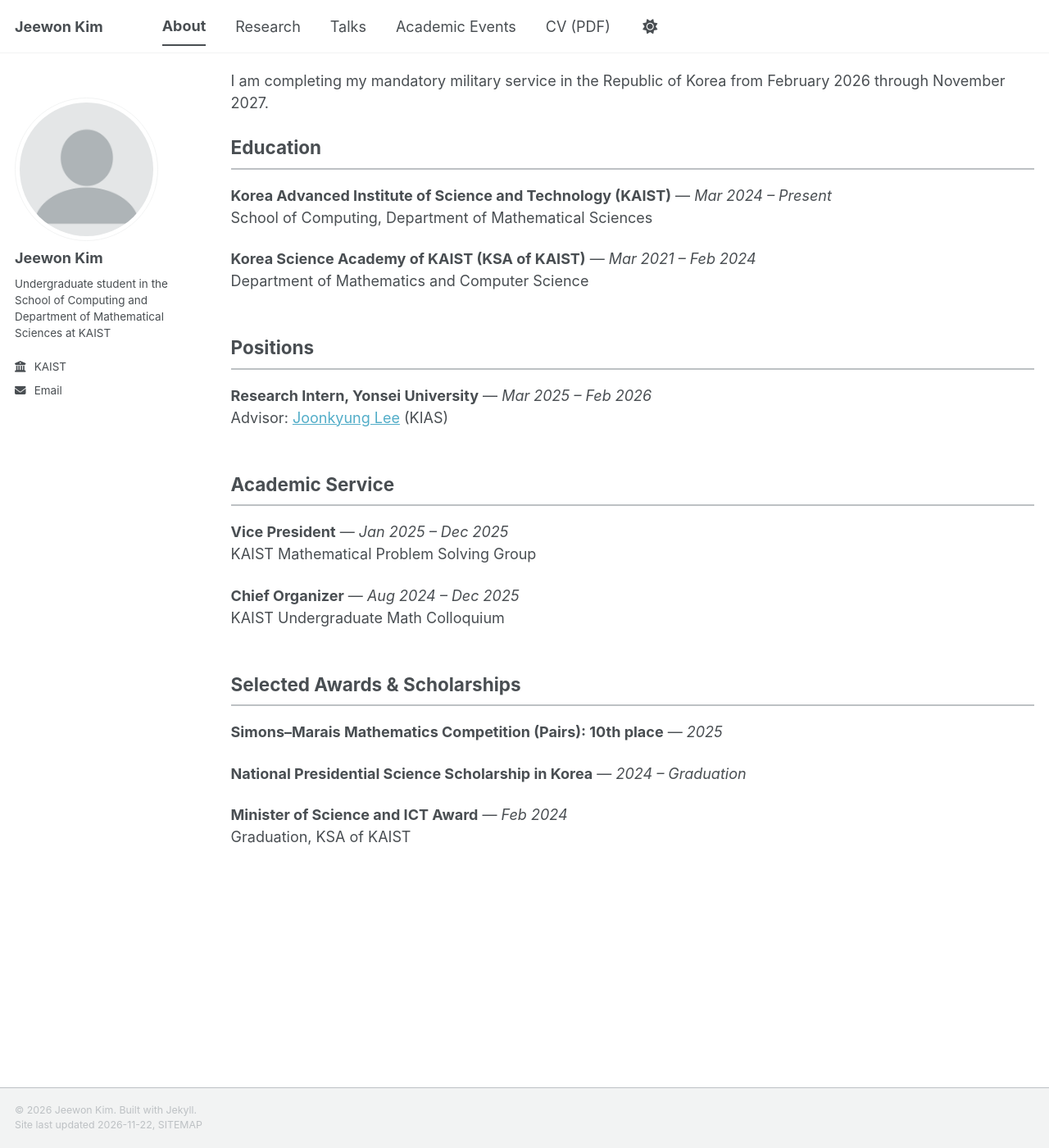
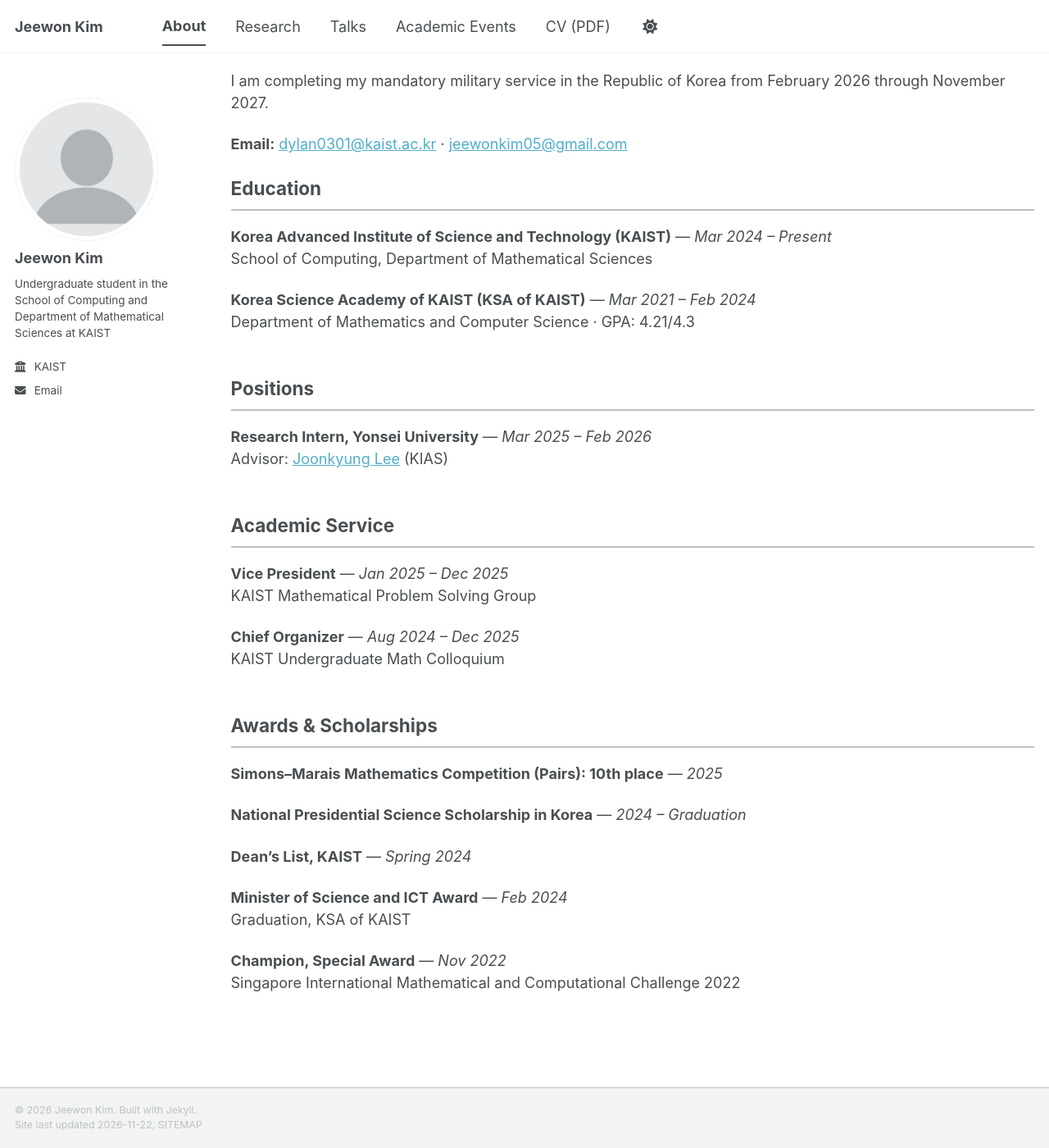
Before and after one commit to dylan0301/dylan0301.github.io, a Jekyll site: the page built from _pages/about.md, in a window 1280 px wide and 1400 px high, scrolled down 190 px. Shown: the whole window at 82% size. Built offline with Jekyll 4.4.1, drawn with Linux system fonts in a browser that asks for light colours; a style sheet for code colours, icons or effects is not loaded.

Commit message:
add mail and missing award

```diff
--- a/_pages/about.md
+++ b/_pages/about.md
@@ -15,13 +15,15 @@ My [current research](/research/) is on graph immersions and geometric covering
 
 I am completing my mandatory military service in the Republic of Korea from February 2026 through November 2027.
 
+**Email:** [dylan0301@kaist.ac.kr](mailto:dylan0301@kaist.ac.kr) · [jeewonkim05@gmail.com](mailto:jeewonkim05@gmail.com)
+
 ## Education
 
 **Korea Advanced Institute of Science and Technology (KAIST)** — *Mar 2024 – Present*<br>
 School of Computing, Department of Mathematical Sciences
 
 **Korea Science Academy of KAIST (KSA of KAIST)** — *Mar 2021 – Feb 2024*<br>
-Department of Mathematics and Computer Science
+Department of Mathematics and Computer Science · GPA: 4.21/4.3
 
 ## Positions
 
@@ -36,11 +38,16 @@ KAIST Mathematical Problem Solving Group
 **Chief Organizer** — *Aug 2024 – Dec 2025*<br>
 KAIST Undergraduate Math Colloquium
 
-## Selected Awards & Scholarships
+## Awards & Scholarships
 
 **Simons–Marais Mathematics Competition (Pairs): 10th place** — *2025*
 
 **National Presidential Science Scholarship in Korea** — *2024 – Graduation*
 
+**Dean's List, KAIST** — *Spring 2024*
+
 **Minister of Science and ICT Award** — *Feb 2024*<br>
 Graduation, KSA of KAIST
+
+**Champion, Special Award** — *Nov 2022*<br>
+Singapore International Mathematical and Computational Challenge 2022
```
